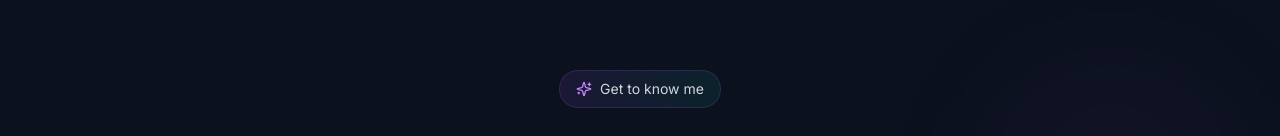
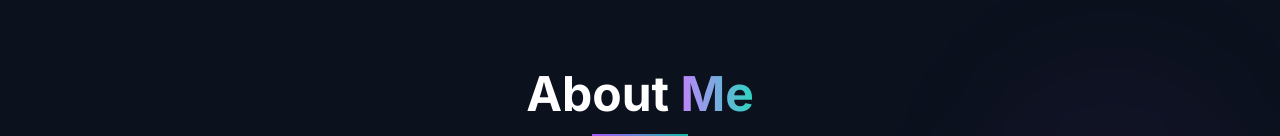
Before and after one commit to PoornaPrakash04/poorna-portfolio, a React (Vite) app: page / in a window 1280 px wide. Shown: the part 810-946 px from the top of the page. Built offline with nearby package versions, Linux system fonts and the light colour scheme.

Commit message:
Visual edit in Lovable
Edited UI in Lovable

```diff
--- a/src/components/About.tsx
+++ b/src/components/About.tsx
@@ -17,10 +17,7 @@ const About = () => {
 
       <div className="max-w-6xl mx-auto px-4 sm:px-6 lg:px-8 relative z-10">
         <div className="text-center mb-16">
-          <div className="inline-flex items-center px-4 py-2 bg-gradient-to-r from-purple-500/10 to-teal-500/10 border border-purple-500/20 rounded-full mb-6">
-            <Sparkles className="w-4 h-4 text-purple-400 mr-2" />
-            <span className="text-sm text-gray-300">Get to know me</span>
-          </div>
+
           <h2 className="text-4xl md:text-5xl font-bold text-white mb-4">
             About <span className="bg-gradient-to-r from-purple-400 to-teal-400 bg-clip-text text-transparent">Me</span>
           </h2>
```
